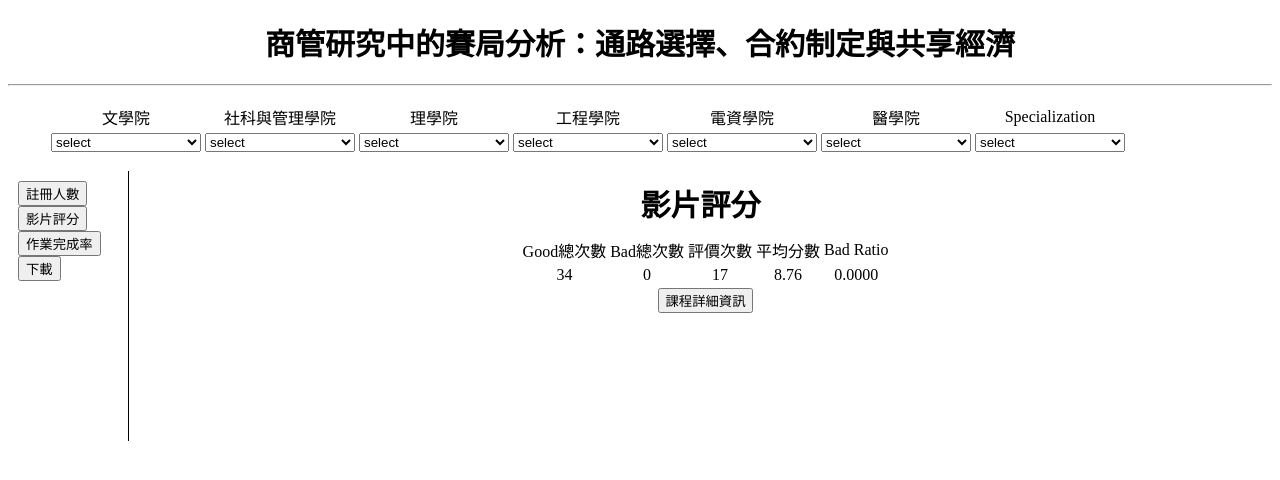
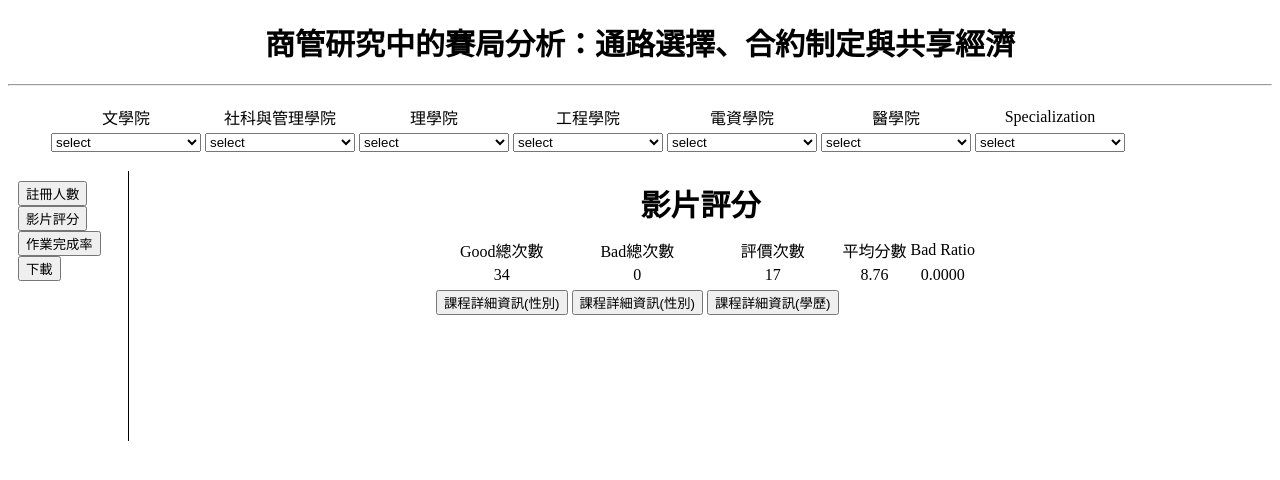
Before and after one commit to handsomelin/moocWeb, a Django app: page /ratingCourse/1/ in a window 1280 px wide. Shown: the top 480 px of the page. Run offline with Django 3.2, Linux system fonts and the light colour scheme.

Commit message:
Update rating_course.html

```diff
--- a/course/templates/rating_course.html
+++ b/course/templates/rating_course.html
@@ -32,7 +32,15 @@
 {% endblock %}
 
 {% block item %}
-    <td align="center" colspan="5">
-        <input type="button" value="課程詳細資訊" onclick="location.href='/ratingItem/{{now_id}}/'"></input>
-    </td>
+    <tr>
+        <td align="center">
+            <input type="button" value="課程詳細資訊(性別)" onclick="location.href='/registerWeeklyItem/{{now_id}}'">
+        </td>
+        <td align="center">
+            <input type="button" value="課程詳細資訊(性別)" onclick="location.href='/registerWeeklyItem/{{now_id}}'">
+        </td>
+        <td align="center">
+            <input type="button" value="課程詳細資訊(學歷)" onclick="location.href='/registerWeeklyItem/{{now_id}}'">
+        </td>
+    </tr>
 {% endblock %}
```
